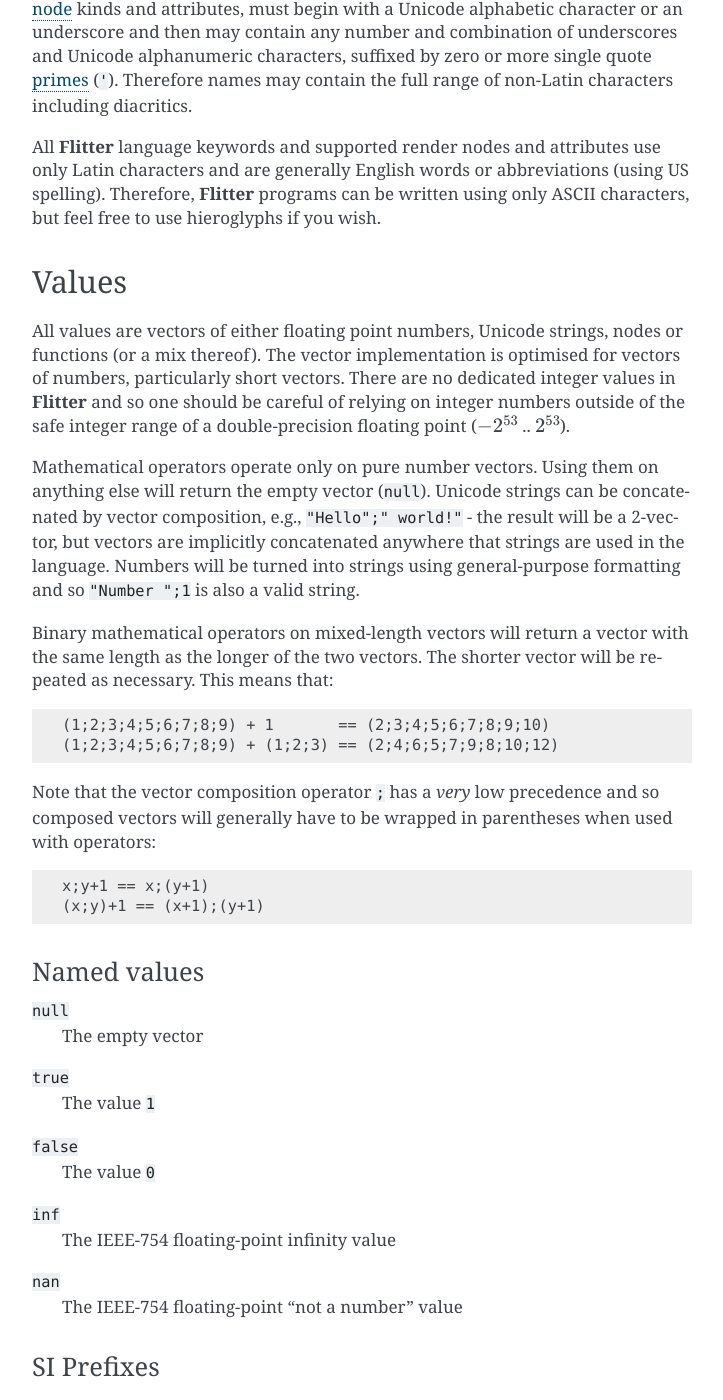
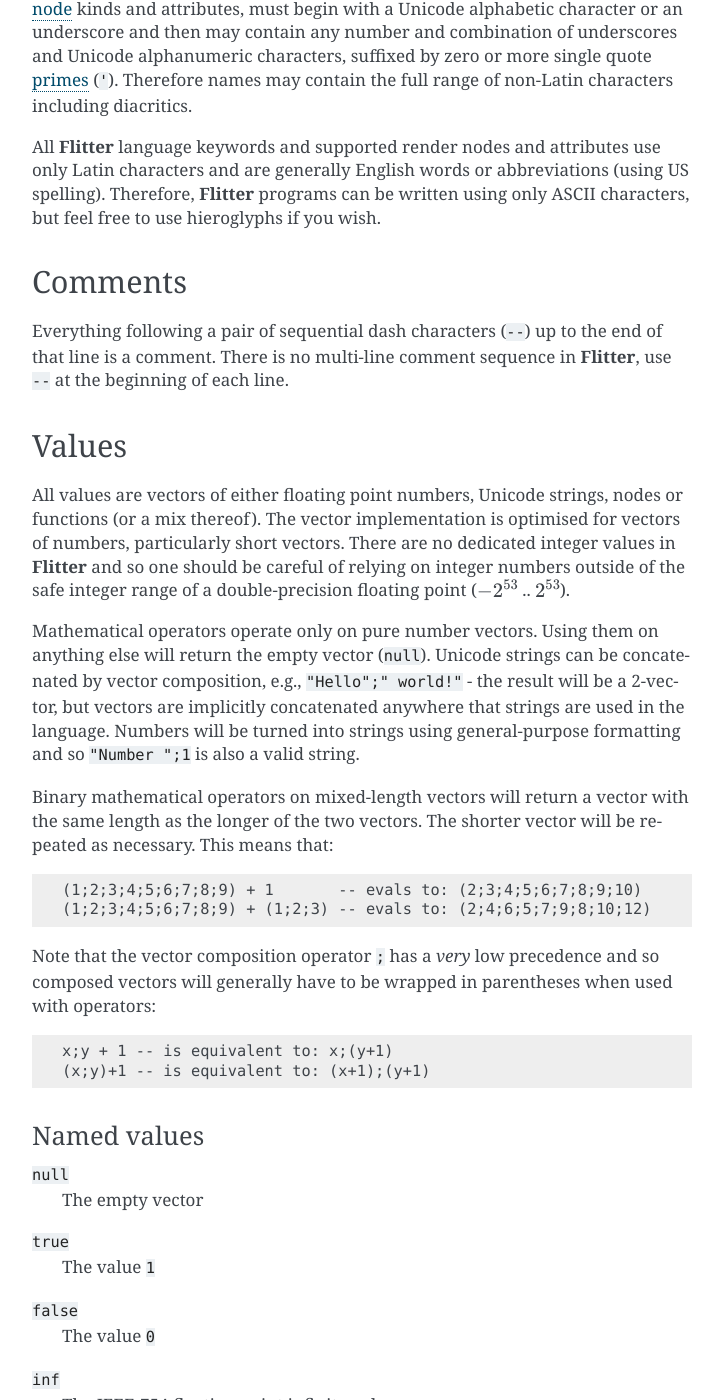
Before and after one commit to jonathanhogg/flitter, a Sphinx documentation site: the page built from docs/language.md, in a window 1280 px wide and 1400 px high, scrolled down 2228 px. Shown: the whole window, without its empty margins (388-1111 px from the left). Built offline with Sphinx 7.4.7, drawn with Linux system fonts in a browser that asks for light colours.

Commit message:
A couple of small doc tweaks

````diff
--- a/docs/language.md
+++ b/docs/language.md
@@ -107,6 +107,12 @@
 spelling). Therefore, **Flitter** programs can be written using only ASCII
 characters, but feel free to use hieroglyphs if you wish.
 
+## Comments
+
+Everything following a pair of sequential dash characters (`--`) up to the end
+of that line is a comment. There is no multi-line comment sequence in
+**Flitter**, use `--` at the beginning of each line.
+
 ## Values
 
 All values are vectors of either floating point numbers, Unicode strings, nodes
@@ -128,8 +134,8 @@
 repeated as necessary. This means that:
 
 ```flitter
-(1;2;3;4;5;6;7;8;9) + 1       == (2;3;4;5;6;7;8;9;10)
-(1;2;3;4;5;6;7;8;9) + (1;2;3) == (2;4;6;5;7;9;8;10;12)
+(1;2;3;4;5;6;7;8;9) + 1       -- evals to: (2;3;4;5;6;7;8;9;10)
+(1;2;3;4;5;6;7;8;9) + (1;2;3) -- evals to: (2;4;6;5;7;9;8;10;12)
 ```
 
 Note that the vector composition operator `;` has a *very* low precedence and so
@@ -137,8 +143,8 @@
 operators:
 
 ```flitter
-x;y+1 == x;(y+1)
-(x;y)+1 == (x+1);(y+1)
+x;y + 1 -- is equivalent to: x;(y+1)
+(x;y)+1 -- is equivalent to: (x+1);(y+1)
 ```
 
 ### Named values
````
